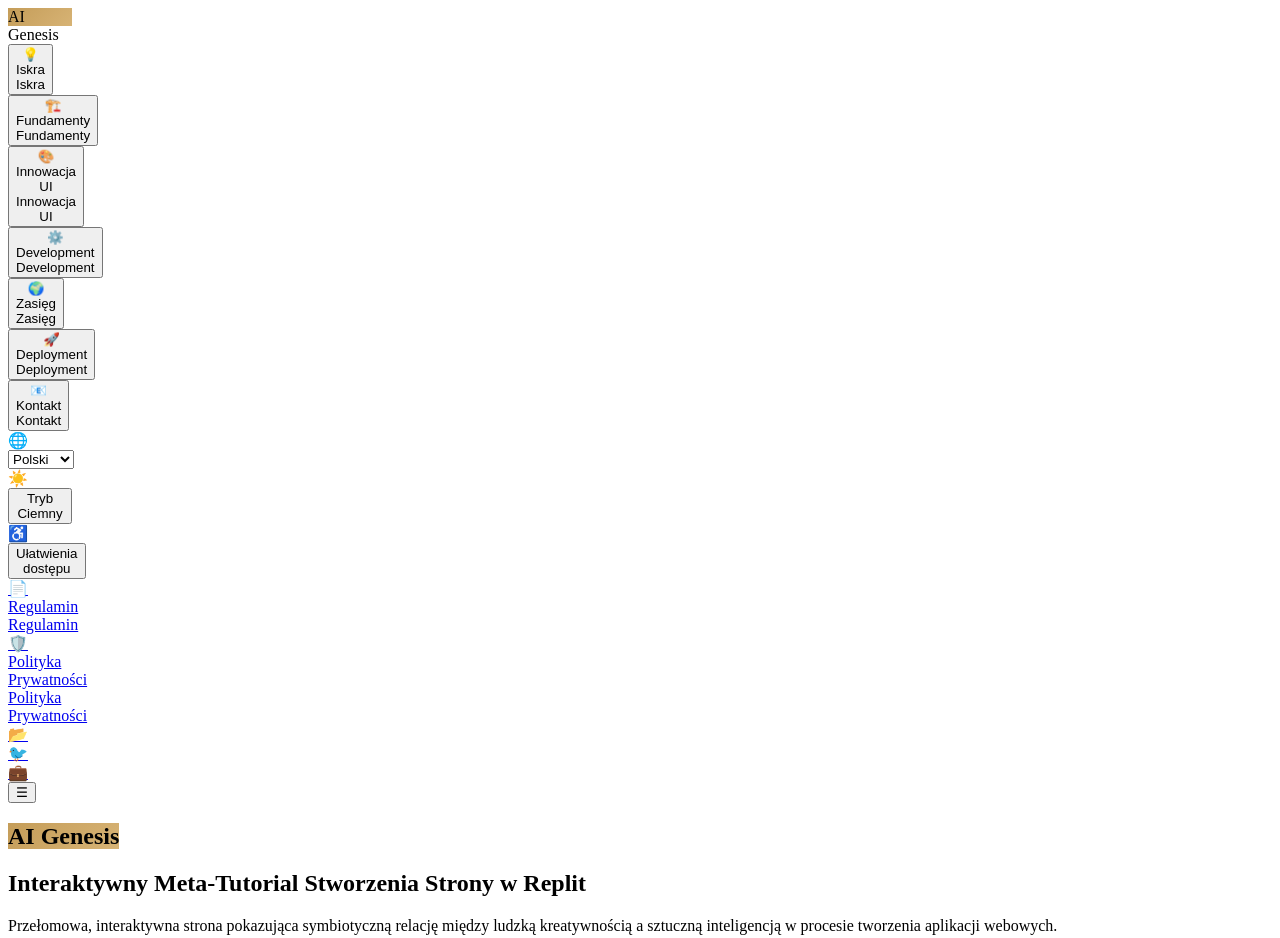
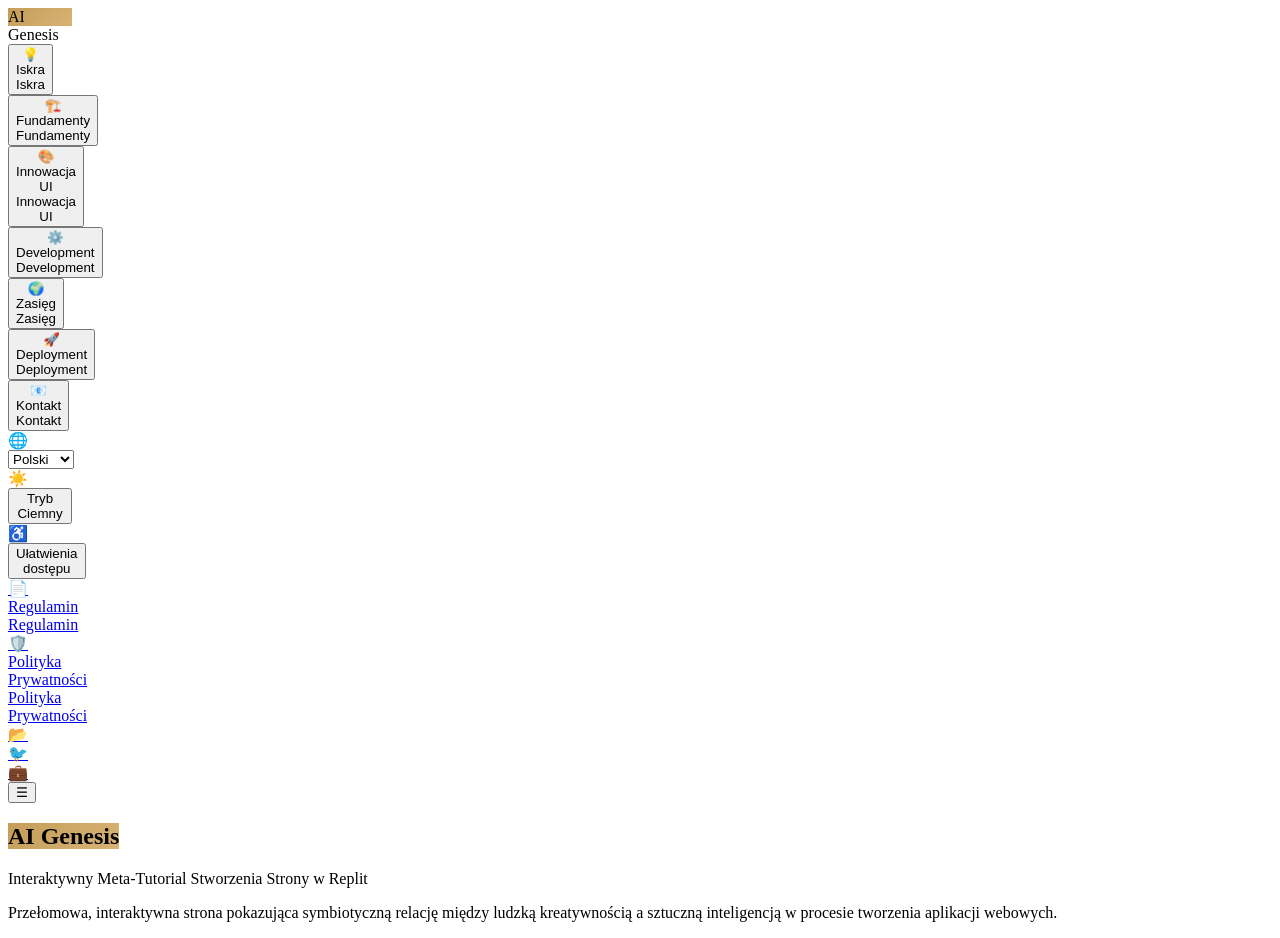
Before and after one commit to AdamBabinicz/budowa-strony, a React (Vite) app in the folder client/: page / in a window 1280 px wide. Shown: the top 938 px of the page. Built offline with nearby package versions, Linux system fonts and the light colour scheme.

Commit message:
paragraf

```diff
--- a/client/src/pages/home.tsx
+++ b/client/src/pages/home.tsx
@@ -73,9 +73,9 @@ export default function Home() {
                 {t("hero.title")}
               </span>
             </h1>
-            <h2 className="font-playfair text-lg sm:text-2xl lg:text-3xl mb-8 text-foreground/80">
+            <p className="font-playfair text-lg sm:text-2xl lg:text-3xl mb-8 text-foreground/80">
               {t("hero.subtitle")}
-            </h2>
+            </p>
             <p className="text-base sm:text-lg lg:text-xl mb-12 max-w-2xl mx-auto leading-relaxed text-foreground/70 px-4">
               {t("hero.description")}
             </p>
```
